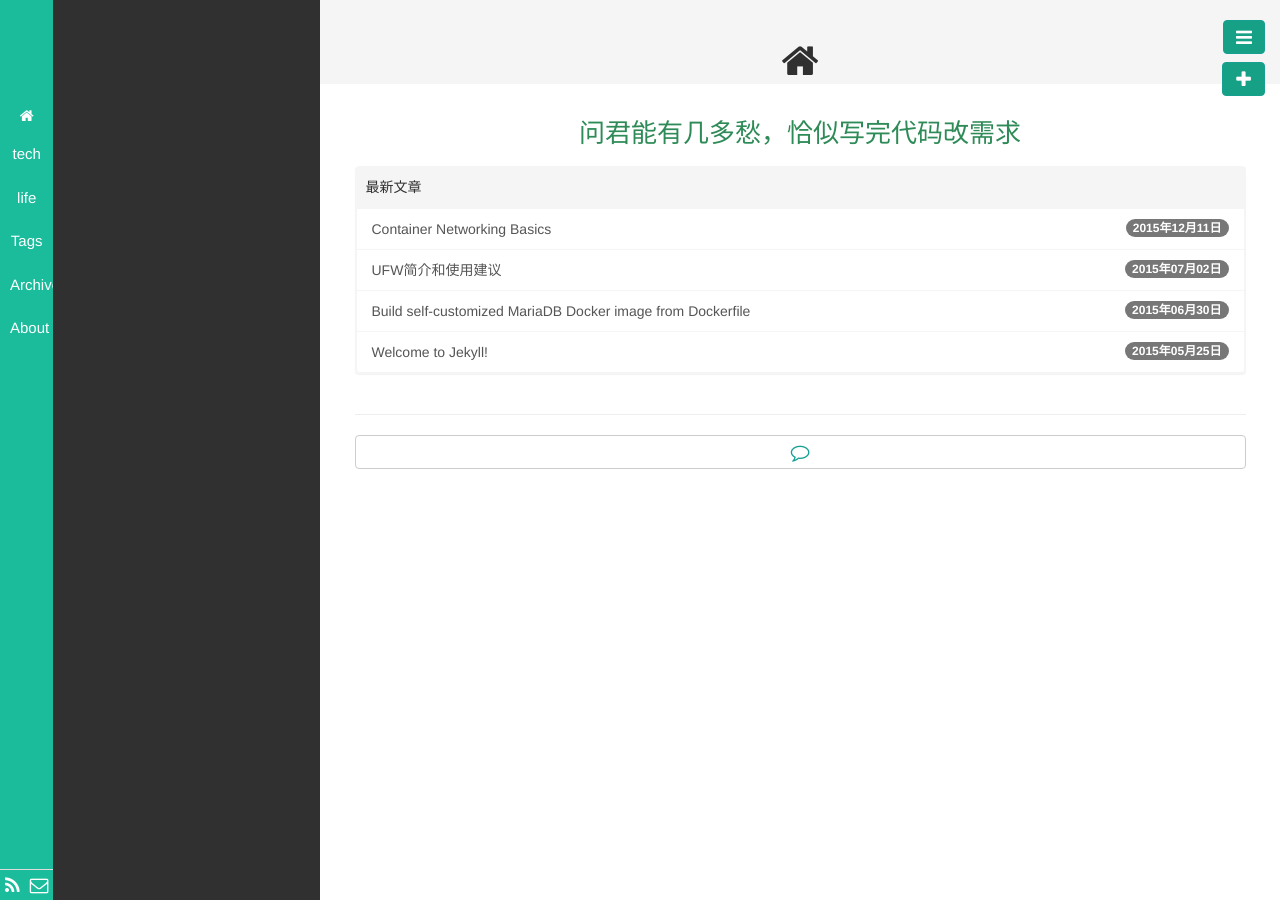
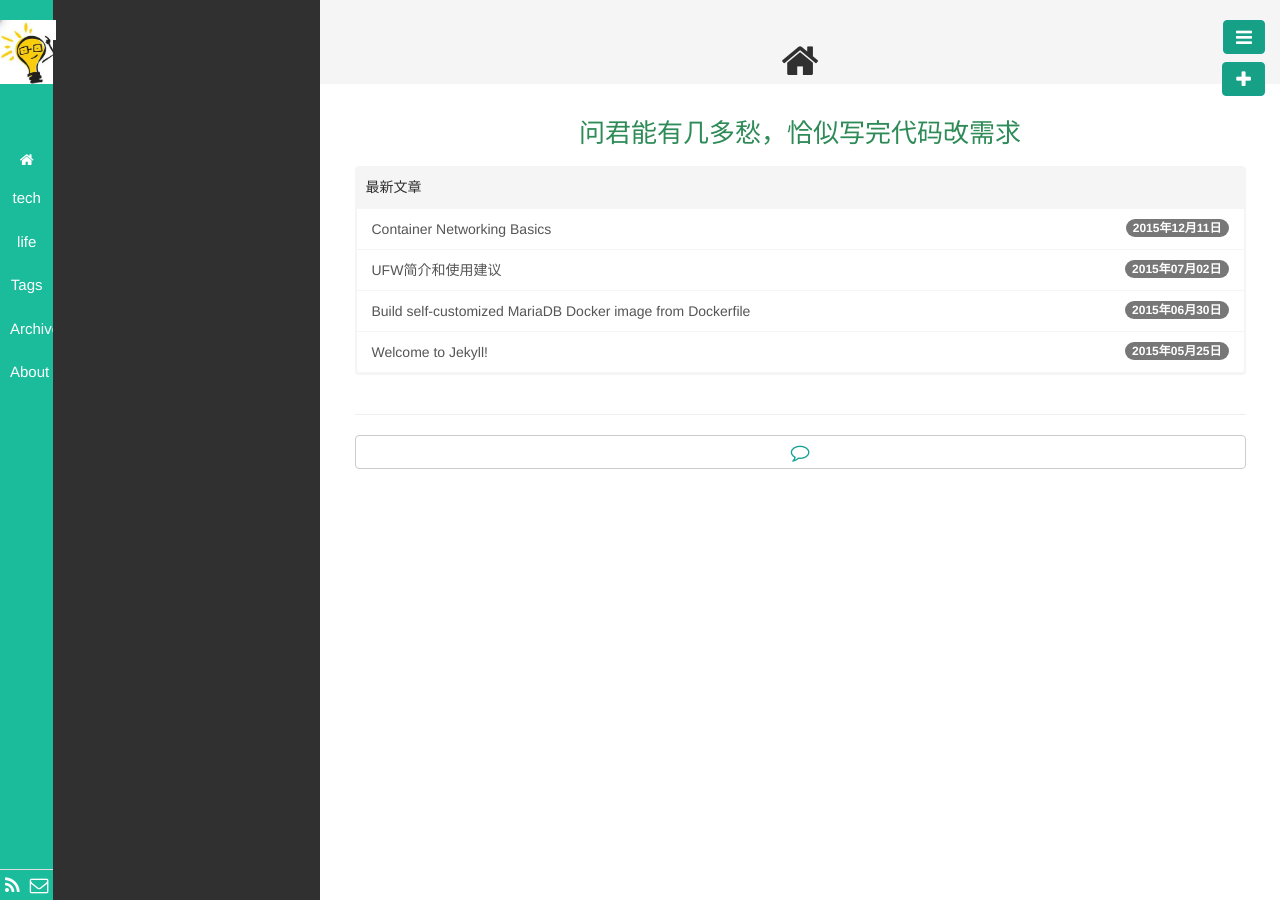
Before and after one commit to wenchma/wenchma.github.io, a Jekyll site: the page built from index.html, in a window 1280 px wide. Built offline with Jekyll 4.4.1, drawn with Linux system fonts in a browser that asks for light colours; nearby versions of some CDN libraries; library files that are not in the unit come from our copies; the list of posts is cut into pages by our own code.

Commit message:
Add my site logo

```diff
--- a/_config.yml
+++ b/_config.yml
@@ -12,6 +12,7 @@ author:
 
 # Site settings
 title: Mars's Blog
+logo: /img/logo.jpg
 email: wenchma@gmail.com
 description: Mars's Blog
 baseurl: "" # the subpath of your site, e.g. /blog/
--- a/_includes/navside.html
+++ b/_includes/navside.html
@@ -2,7 +2,7 @@
   <div class="row">
     <div class="col-md-2 col-xs-2 aside1">
       <br>
-      <a class="pjaxlink" href="/"><img src="{{ site.gavatar }}" class="img-ronuded avatar" style="border-width:0px; border-color:#000"></a>
+      <a class="pjaxlink" href="/"><img src="{{ site.logo }}" class="img-ronuded avatar" style="border-width:0px; border-color:#000"></a>
       <br><br><br><br>
       <ul class="nav nav-pills nav-stacked">
         <li><a href="/index.html" class="fa fa-home fa-lg"></a></li>
```
Also changed, not shown: img/logo.jpg (added).
